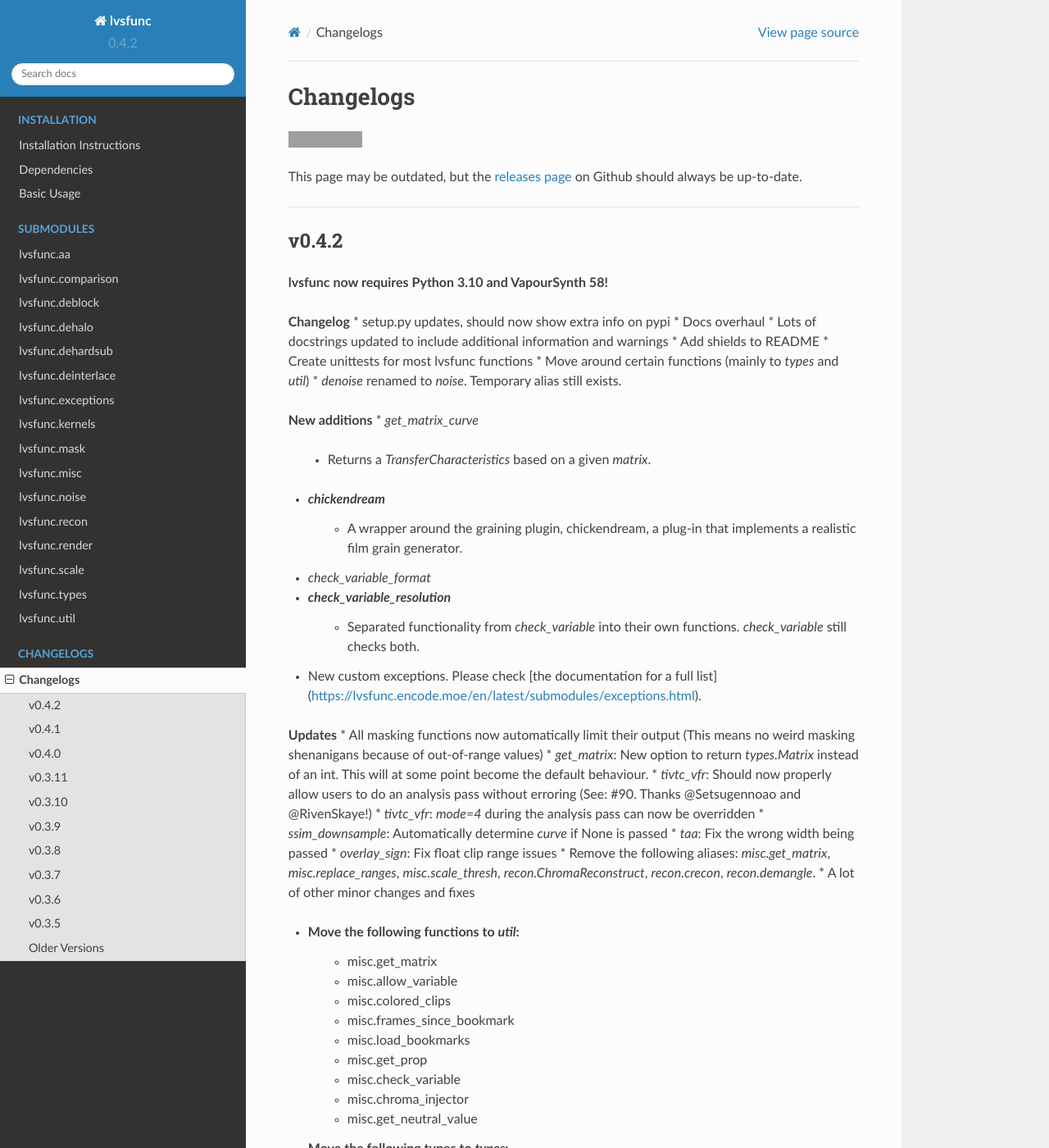
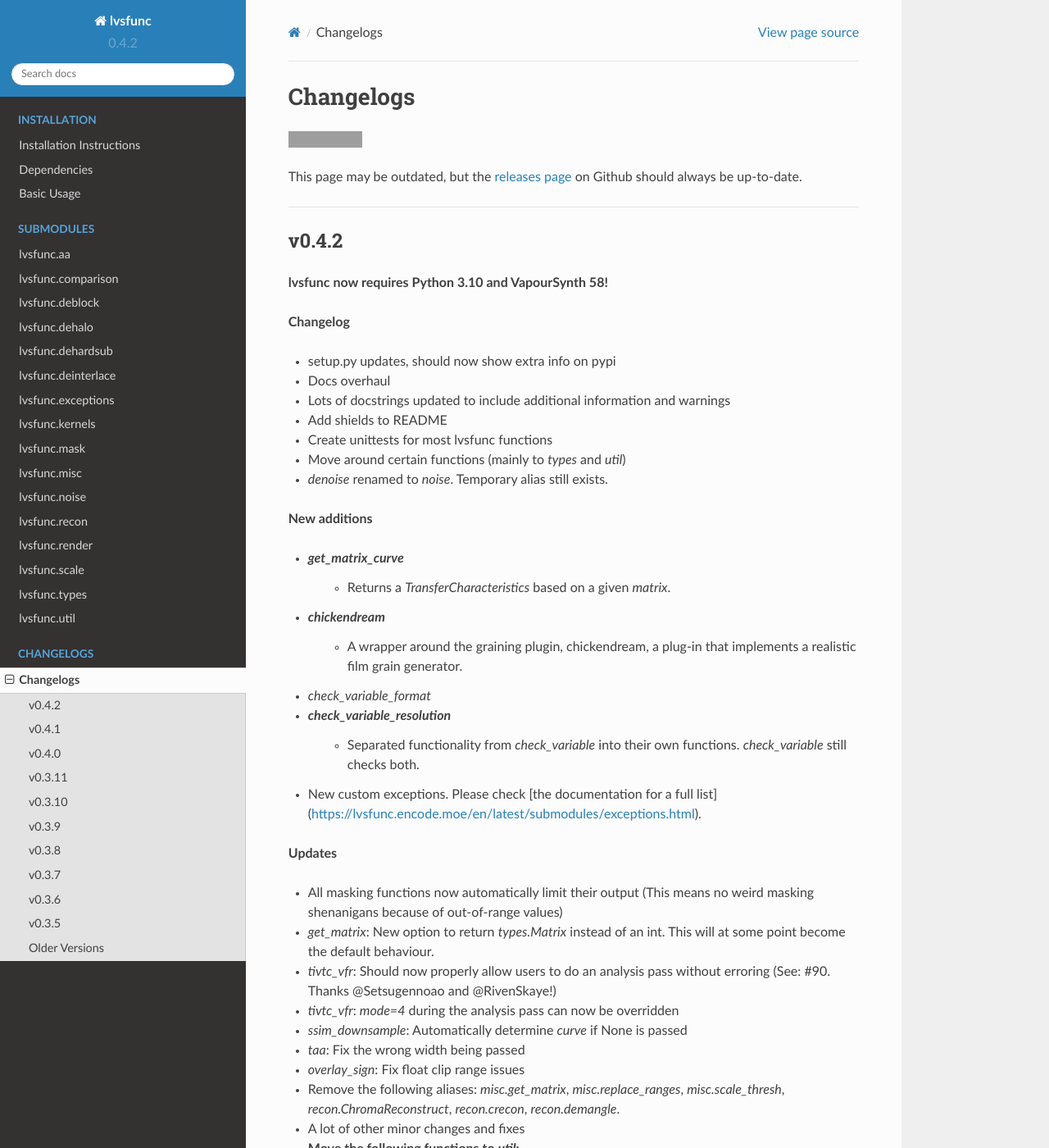
Before and after one commit to Jaded-Encoding-Thaumaturgy/lvsfunc, a Sphinx documentation site: the page built from docs/changelogs/changelogs.rst, in a window 1280 px wide and 1400 px high. Shown: the whole window at 82% size. Built offline with Sphinx 7.4.7 and the Read the Docs theme 2.0.0, drawn with Linux system fonts in a browser that asks for light colours; grey boxes are pictures that could not be loaded.

Commit message:
Fix doc building, add fail on warning (#108)
* VSDPIR_STRENGTH_TYPE: Move to type, legal typing

* rtd: fail on warning

* vsdpir: Fix zones typing

* docs: action fail on warning

* changelogs: - -> *

This error does not happen locally, so gotta watch the actions :/

* changelogs: Add blank lines after titles

```diff
--- a/docs/changelogs/changelogs.rst
+++ b/docs/changelogs/changelogs.rst
@@ -15,6 +15,7 @@
 **lvsfunc now requires Python 3.10 and VapourSynth 58!**
 
 **Changelog**
+
 * setup.py updates, should now show extra info on pypi
 * Docs overhaul
 * Lots of docstrings updated to include additional information and warnings
@@ -24,16 +25,18 @@
 * `denoise` renamed to `noise`. Temporary alias still exists.
 
 **New additions**
+
 * `get_matrix_curve`
-    - Returns a `TransferCharacteristics` based on a given `matrix`.
+    * Returns a `TransferCharacteristics` based on a given `matrix`.
 * `chickendream`
-    - A wrapper around the graining plugin, chickendream, a plug-in that implements a realistic film grain generator.
+    * A wrapper around the graining plugin, chickendream, a plug-in that implements a realistic film grain generator.
 * `check_variable_format`
 * `check_variable_resolution`
-    - Separated functionality from `check_variable` into their own functions. `check_variable` still checks both.
+    * Separated functionality from `check_variable` into their own functions. `check_variable` still checks both.
 * New custom exceptions. Please check [the documentation for a full list](https://lvsfunc.encode.moe/en/latest/submodules/exceptions.html).
 
 **Updates**
+
 * All masking functions now automatically limit their output (This means no weird masking shenanigans because of out-of-range values)
 * `get_matrix`: New option to return `types.Matrix` instead of an int. This will at some point become the default behaviour.
 * `tivtc_vfr`: Should now properly allow users to do an analysis pass without erroring (See: #90. Thanks @Setsugennoao and @RivenSkaye!)
--- a/docs/conf.py
+++ b/docs/conf.py
@@ -75,3 +75,5 @@
 
 # If true, `todo` and `todoList` produce output, else they produce nothing.
 todo_include_todos = True
+
+html_static_path = []
```
Also changed, not shown: .readthedocs.yaml, 3 other files.
